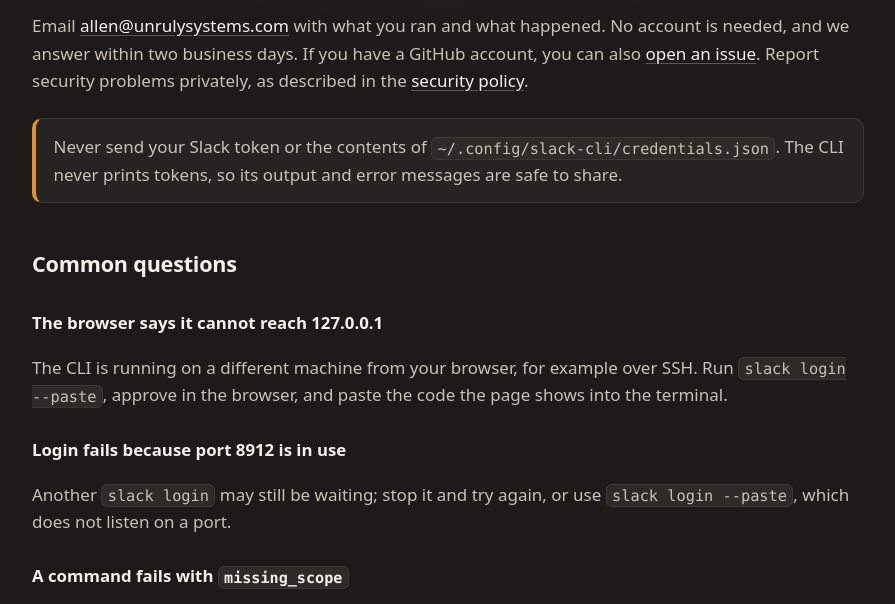
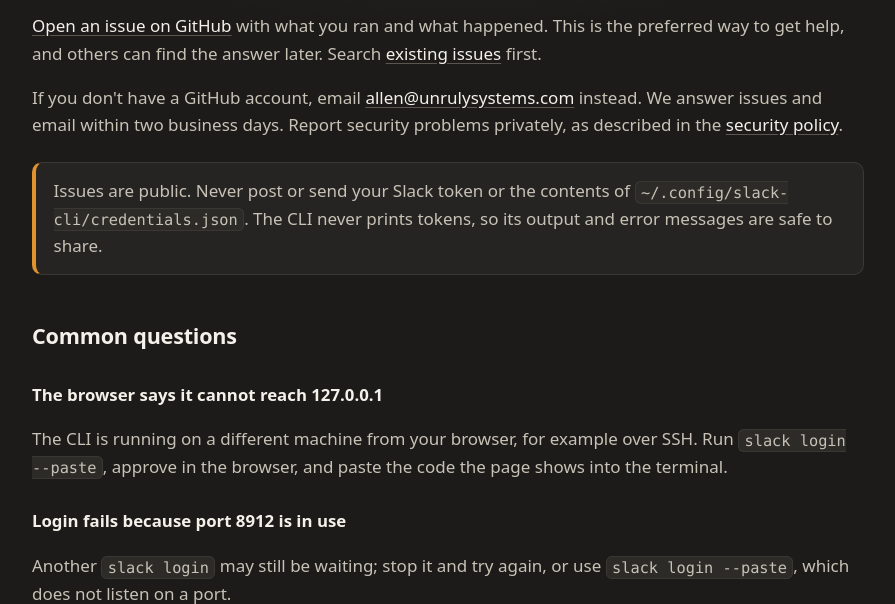
Before and after one commit to alleneubank/slack-cli, a website: page docs/support/index.html in a window 1280 px wide. Shown: the part 161-765 px from the top of the page, without its empty margins (192-1087 px from the left). Drawn offline with Linux system fonts and the light colour scheme.

Commit message:
docs: support prefers GitHub issues, with email for people without an account

```diff
--- a/docs/support/index.html
+++ b/docs/support/index.html
@@ -19,16 +19,22 @@
 
       <h1>Support</h1>
       <p>
-        Email <a href="mailto:allen@unrulysystems.com">allen@unrulysystems.com</a> with what you ran
-        and what happened. No account is needed, and we answer within two business days. If you have
-        a GitHub account, you can also
-        <a href="https://github.com/alleneubank/slack-cli/issues">open an issue</a>. Report security
-        problems privately, as described in the
+        <a href="https://github.com/alleneubank/slack-cli/issues/new">Open an issue on GitHub</a>
+        with what you ran and what happened. This is the preferred way to get help, and others can
+        find the answer later. Search
+        <a href="https://github.com/alleneubank/slack-cli/issues?q=is%3Aissue">existing issues</a>
+        first.
+      </p>
+      <p>
+        If you don't have a GitHub account, email
+        <a href="mailto:allen@unrulysystems.com">allen@unrulysystems.com</a> instead. We answer
+        issues and email within two business days. Report security problems privately, as described
+        in the
         <a href="https://github.com/alleneubank/slack-cli/security/policy">security policy</a>.
       </p>
       <div class="notice">
         <p>
-          Never send your Slack token or the contents of
+          Issues are public. Never post or send your Slack token or the contents of
           <code>~/.config/slack-cli/credentials.json</code>. The CLI never prints tokens, so its
           output and error messages are safe to share.
         </p>
```
Also changed, not shown: docs/index.html (+4 -2 lines).
